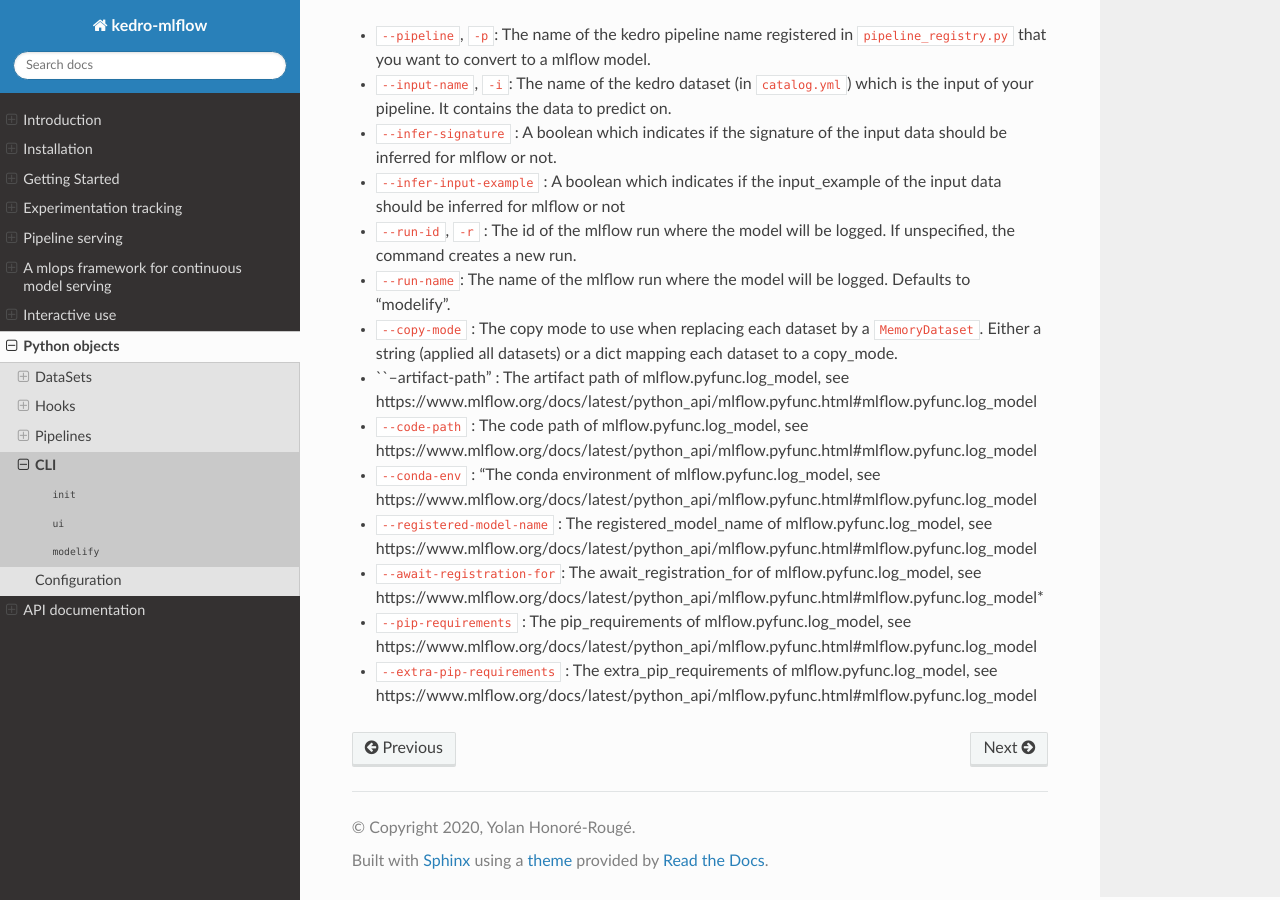
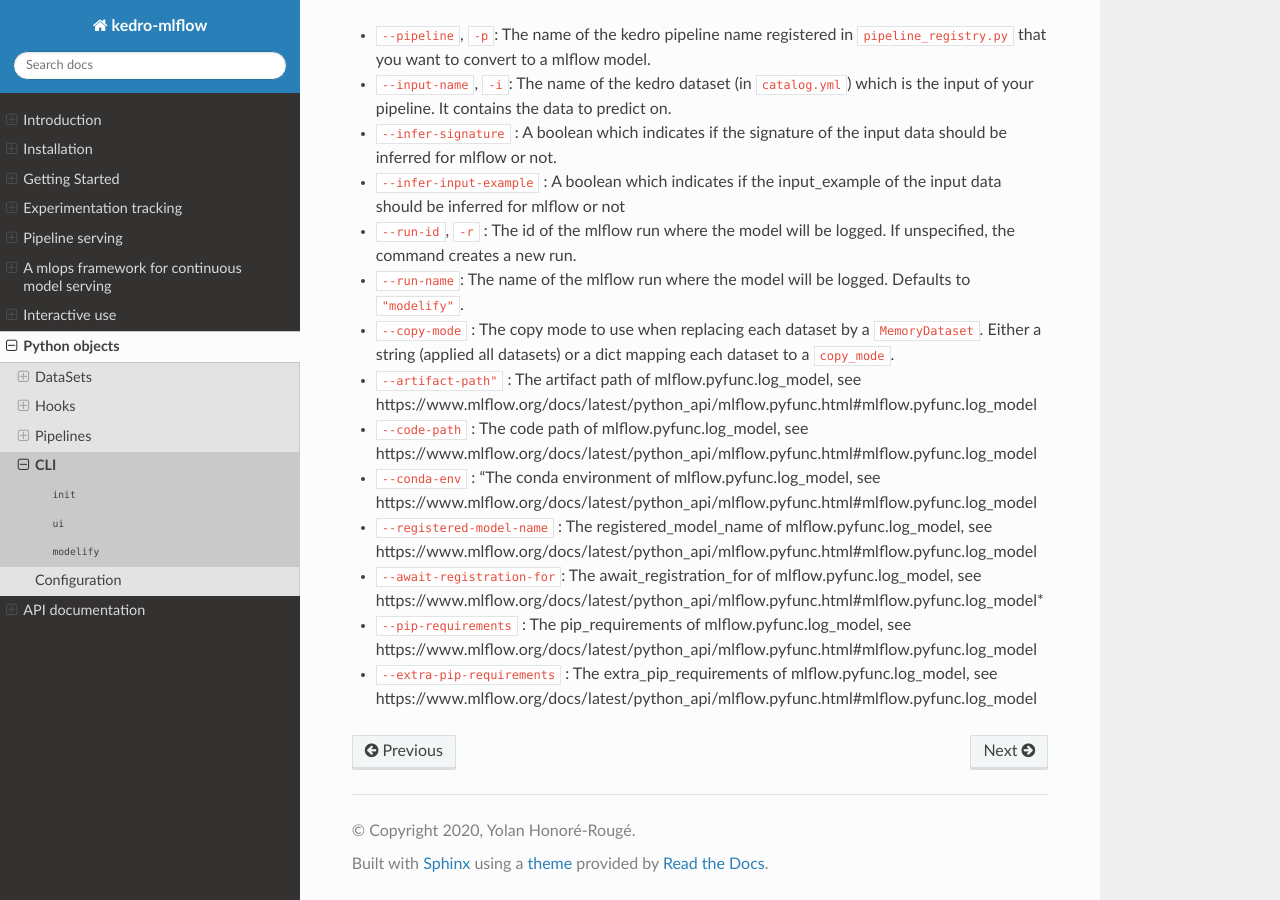
Before and after one commit to Galileo-Galilei/kedro-mlflow, a Sphinx documentation site: the page built from docs/source/07_python_objects/04_CLI.md, in a window 1280 px wide and 900 px high, scrolled down 1272 px. Built offline with Sphinx 7.4.7 and the Read the Docs theme 2.0.0, drawn with Linux system fonts in a browser that asks for light colours.

```diff
--- a/docs/source/07_python_objects/04_CLI.md
+++ b/docs/source/07_python_objects/04_CLI.md
@@ -34,7 +34,6 @@ kedro mlflow ui --port=5002
 
 will open the ui on port 5002.
 
-
 ## ``modelify``
 
 ``kedro mlflow modelify``: this command converts a kedro pipeline to a mlflow model and logs it in mlflow. It enables distributing the kedro pipeline as a standalone model and leverages all mlflow serving capabilities (as an API).
@@ -46,9 +45,9 @@ will open the ui on port 5002.
 - ``--infer-signature`` :  A boolean which indicates if the signature of the input data should be inferred for mlflow or not.
 - ``--infer-input-example`` : A boolean which indicates if the input_example of the input data should be inferred for mlflow or not
 - ``--run-id``, ``-r`` : The id of the mlflow run where the model will be logged. If unspecified, the command creates a new run.
-- ``--run-name``: The name of the mlflow run where the model will be logged. Defaults to "modelify".
-- ``--copy-mode`` : The copy mode to use when replacing each dataset by a ``MemoryDataset``. Either a string (applied all datasets) or a dict mapping each dataset to a copy_mode.
-- ``--artifact-path" : The artifact path of mlflow.pyfunc.log_model, see https://www.mlflow.org/docs/latest/python_api/mlflow.pyfunc.html#mlflow.pyfunc.log_model
+- ``--run-name``: The name of the mlflow run where the model will be logged. Defaults to ``"modelify"``.
+- ``--copy-mode`` : The copy mode to use when replacing each dataset by a ``MemoryDataset``. Either a string (applied all datasets) or a dict mapping each dataset to a ``copy_mode``.
+- ``--artifact-path"`` : The artifact path of mlflow.pyfunc.log_model, see https://www.mlflow.org/docs/latest/python_api/mlflow.pyfunc.html#mlflow.pyfunc.log_model
 - ``--code-path`` : The code path of mlflow.pyfunc.log_model, see https://www.mlflow.org/docs/latest/python_api/mlflow.pyfunc.html#mlflow.pyfunc.log_model
 - ``--conda-env`` : "The conda environment of mlflow.pyfunc.log_model, see https://www.mlflow.org/docs/latest/python_api/mlflow.pyfunc.html#mlflow.pyfunc.log_model
 - ``--registered-model-name`` : The registered_model_name of mlflow.pyfunc.log_model, see https://www.mlflow.org/docs/latest/python_api/mlflow.pyfunc.html#mlflow.pyfunc.log_model
```
Also changed, not shown: CHANGELOG.md (+4 -2 lines), docs/source/05_pipeline_serving/02_custom_kedro_pipeline_model.md (+1 -1 lines), docs/source/07_python_objects/03_Pipelines.md (+2 -2 lines), 2 other files.
